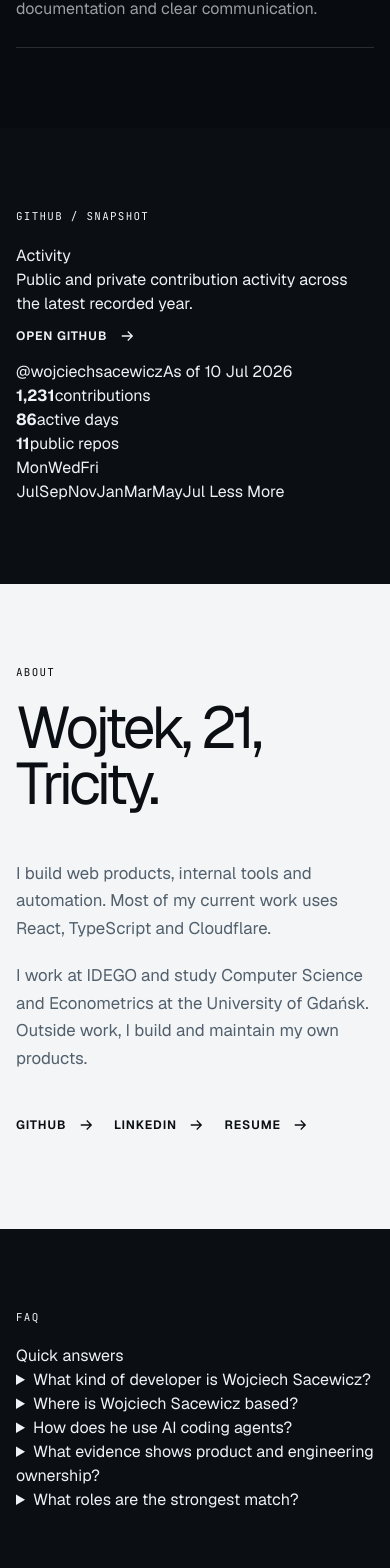
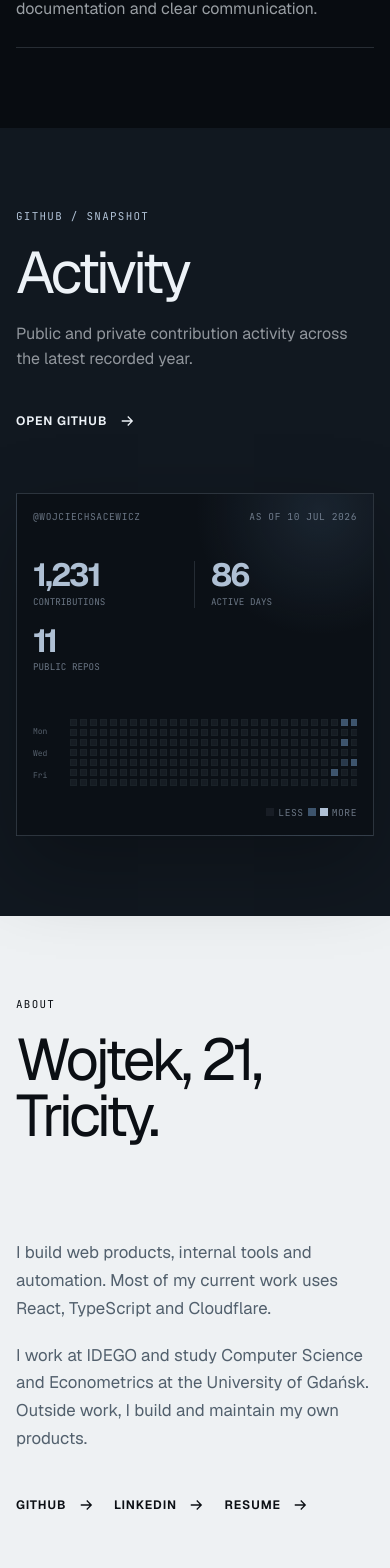
Before and after one commit to wojciechsacewicz/portfolio, a React (Vite) app: page / in a window 390 px wide. Shown: the part 3414-4982 px from the top of the page. Built offline with nearby package versions, Linux system fonts and the light colour scheme.

Commit message:
style restored activity graph and compact FAQ

```diff
--- a/src/features/profile/profile-module.css
+++ b/src/features/profile/profile-module.css
@@ -1,9 +1,14 @@
-.profile-section-heading {
+.profile-section-heading,
+.github-heading,
+.about-heading,
+.faq-heading {
   margin-bottom: clamp(3rem, 6vw, 5rem);
 }
 
 .profile-section-heading h2,
-.about-heading h2 {
+.github-heading h2,
+.about-heading h2,
+.faq-heading h2 {
   margin: 0;
   font-size: clamp(3rem, 5vw, 5.2rem);
   line-height: 0.96;
@@ -15,7 +20,8 @@
   background: #080c11;
 }
 
-.experience-section .eyebrow {
+.experience-section .eyebrow,
+.github-section .eyebrow {
   color: var(--steel-light);
 }
 
@@ -58,16 +64,173 @@
   line-height: 1.6;
 }
 
+.github-section {
+  display: grid;
+  grid-template-columns: minmax(280px, 0.58fr) minmax(600px, 1.42fr);
+  gap: clamp(3rem, 7vw, 8rem);
+  align-items: center;
+  color: #edf2f7;
+  background: #111820;
+}
+
+.github-heading {
+  margin-bottom: 0;
+}
+
+.github-heading > p:not(.eyebrow) {
+  max-width: 470px;
+  margin: 1.3rem 0 1.8rem;
+  color: rgba(237, 242, 247, 0.58);
+  line-height: 1.6;
+}
+
+.github-card {
+  min-width: 0;
+  padding: 1.35rem;
+  border: 1px solid rgba(175, 192, 212, 0.2);
+  background:
+    radial-gradient(circle at 85% 5%, rgba(93, 127, 163, 0.18), transparent 28%),
+    #0b1016;
+  box-shadow: 0 32px 80px rgba(0, 0, 0, 0.28);
+}
+
+.github-card-header,
+.github-card-footer {
+  display: flex;
+  justify-content: space-between;
+  gap: 1rem;
+  color: rgba(175, 192, 212, 0.58);
+  font: 0.6rem "JetBrains Mono", monospace;
+  letter-spacing: 0.06em;
+  text-transform: uppercase;
+}
+
+.github-metrics {
+  display: grid;
+  grid-template-columns: 1.25fr 1fr 1fr;
+  margin: 2.4rem 0;
+}
+
+.github-metrics > div {
+  display: flex;
+  flex-direction: column;
+  gap: 0.35rem;
+  padding-right: 1rem;
+  border-right: 1px solid rgba(175, 192, 212, 0.16);
+}
+
+.github-metrics > div:not(:first-child) {
+  padding-left: 1rem;
+}
+
+.github-metrics > div:last-child {
+  border-right: 0;
+}
+
+.github-metrics strong {
+  color: var(--steel-light);
+  font-size: clamp(2rem, 4vw, 4.2rem);
+  line-height: 0.9;
+  letter-spacing: -0.065em;
+}
+
+.github-metrics span {
+  color: rgba(175, 192, 212, 0.58);
+  font: 0.58rem "JetBrains Mono", monospace;
+  text-transform: uppercase;
+}
+
+.contribution-visual {
+  display: grid;
+  grid-template-columns: 28px minmax(0, 1fr);
+  gap: 0.55rem;
+}
+
+.contribution-weekdays {
+  display: flex;
+  flex-direction: column;
+  justify-content: space-around;
+  padding-block: 0.5rem;
+  color: rgba(175, 192, 212, 0.46);
+  font: 0.5rem "JetBrains Mono", monospace;
+}
+
+.contribution-chart {
+  width: 100%;
+  overflow: hidden;
+  display: grid;
+  grid-template-rows: repeat(7, 9px);
+  grid-auto-flow: column;
+  grid-auto-columns: minmax(7px, 1fr);
+  gap: 4px;
+  padding-block: 0.5rem;
+}
+
+.contribution-chart span {
+  background: rgba(175, 192, 212, 0.07);
+  box-shadow: inset 0 0 0 1px rgba(175, 192, 212, 0.035);
+  transition: transform 0.16s ease, filter 0.16s ease;
+}
+
+.contribution-chart span:hover {
+  z-index: 1;
+  transform: scale(1.7);
+  filter: brightness(1.35);
+}
+
+.contribution-chart .contribution-level-1 {
+  background: rgba(93, 127, 163, 0.38);
+}
+
+.contribution-chart .contribution-level-2 {
+  background: rgba(93, 127, 163, 0.62);
+}
+
+.contribution-chart .contribution-level-3 {
+  background: #5d7fa3;
+}
+
+.contribution-chart .contribution-level-4 {
+  background: #afc0d4;
+}
+
+.github-card-footer {
+  margin-top: 0.7rem;
+  padding-left: 36px;
+  align-items: center;
+}
+
+.contribution-legend {
+  display: inline-flex;
+  align-items: center;
+  gap: 4px;
+  margin-left: auto;
+}
+
+.contribution-legend i {
+  width: 8px;
+  height: 8px;
+  background: rgba(175, 192, 212, 0.08);
+}
+
+.contribution-legend .contribution-level-2 {
+  background: rgba(93, 127, 163, 0.62);
+}
+
+.contribution-legend .contribution-level-4 {
+  background: #afc0d4;
+}
+
 .about-section {
   display: grid;
-  grid-template-columns: minmax(320px, 0.9fr) minmax(420px, 1.1fr);
+  grid-template-columns: minmax(300px, 0.75fr) minmax(430px, 1.25fr);
   gap: clamp(3rem, 8vw, 9rem);
   color: #0b0f14;
-  background: #f3f5f6;
+  background: #eef1f3;
 }
 
 .about-heading h2 {
-  max-width: 9ch;
+  max-width: 10ch;
 }
 
 .about-copy {
@@ -89,6 +252,61 @@
   margin-top: 2rem;
 }
 
+.faq-section {
+  display: grid;
+  grid-template-columns: minmax(280px, 0.55fr) minmax(520px, 1.45fr);
+  gap: clamp(3rem, 8vw, 9rem);
+  color: #0b0f14;
+  background: #eef1f3;
+  border-top: 1px solid rgba(11, 15, 20, 0.16);
+}
+
+.faq-heading {
+  margin-bottom: 0;
+}
+
+.faq-list {
+  border-top: 1px solid rgba(11, 15, 20, 0.24);
+}
+
+.faq-list details {
+  border-bottom: 1px solid rgba(11, 15, 20, 0.2);
+}
+
+.faq-list summary {
+  position: relative;
+  padding: 1.45rem 3rem 1.45rem 0;
+  cursor: pointer;
+  list-style: none;
+  font-size: clamp(1.1rem, 1.8vw, 1.55rem);
+  line-height: 1.25;
+  letter-spacing: -0.03em;
+}
+
+.faq-list summary::-webkit-details-marker {
+  display: none;
+}
+
+.faq-list summary::after {
+  content: "+";
+  position: absolute;
+  right: 0;
+  top: 1.25rem;
+  font: 1.5rem "JetBrains Mono", monospace;
+}
+
+.faq-list details[open] summary::after {
+  content: "−";
+}
+
+.faq-list p {
+  max-width: 760px;
+  margin: 0;
+  padding: 0 3rem 1.5rem 0;
+  color: #52606d;
+  line-height: 1.65;
+}
+
 .home-contact {
   min-height: 72vh;
   display: flex;
@@ -97,7 +315,7 @@
   gap: 5rem;
   padding: clamp(5.5rem, 9vw, 9rem) 3vw 2rem;
   color: #edf2f7;
-  background: #111820;
+  background: #080c11;
 }
 
 .home-contact h2 {
@@ -134,6 +352,18 @@
   text-transform: uppercase;
 }
 
+@media (max-width: 1050px) {
+  .github-section,
+  .faq-section {
+    grid-template-columns: 1fr;
+  }
+
+  .github-heading,
+  .faq-heading {
+    margin-bottom: 0;
+  }
+}
+
 @media (max-width: 900px) {
   .experience-list article {
     grid-template-columns: 0.5fr 0.8fr 1fr;
@@ -160,8 +390,54 @@
   }
 
   .profile-section-heading h2,
-  .about-heading h2 {
+  .github-heading h2,
+  .about-heading h2,
+  .faq-heading h2 {
     font-size: clamp(3rem, 15vw, 4.5rem);
+  }
+
+  .github-card {
+    overflow: hidden;
+    padding: 1rem;
+  }
+
+  .github-metrics {
+    grid-template-columns: 1fr 1fr;
+    gap: 1.2rem 0;
+  }
+
+  .github-metrics > div:nth-child(2) {
+    border-right: 0;
+  }
+
+  .github-metrics > div:last-child {
+    padding-left: 0;
+  }
+
+  .contribution-visual {
+    overflow-x: auto;
+  }
+
+  .contribution-chart {
+    min-width: 520px;
+    grid-template-rows: repeat(7, 7px);
+    gap: 3px;
+  }
+
+  .github-card-footer {
+    padding-left: 0;
+  }
+
+  .github-card-footer > span:not(.contribution-legend) {
+    display: none;
+  }
+
+  .faq-list summary {
+    padding-right: 2.2rem;
+  }
+
+  .faq-list p {
+    padding-right: 0;
   }
 
   .home-contact {
```
